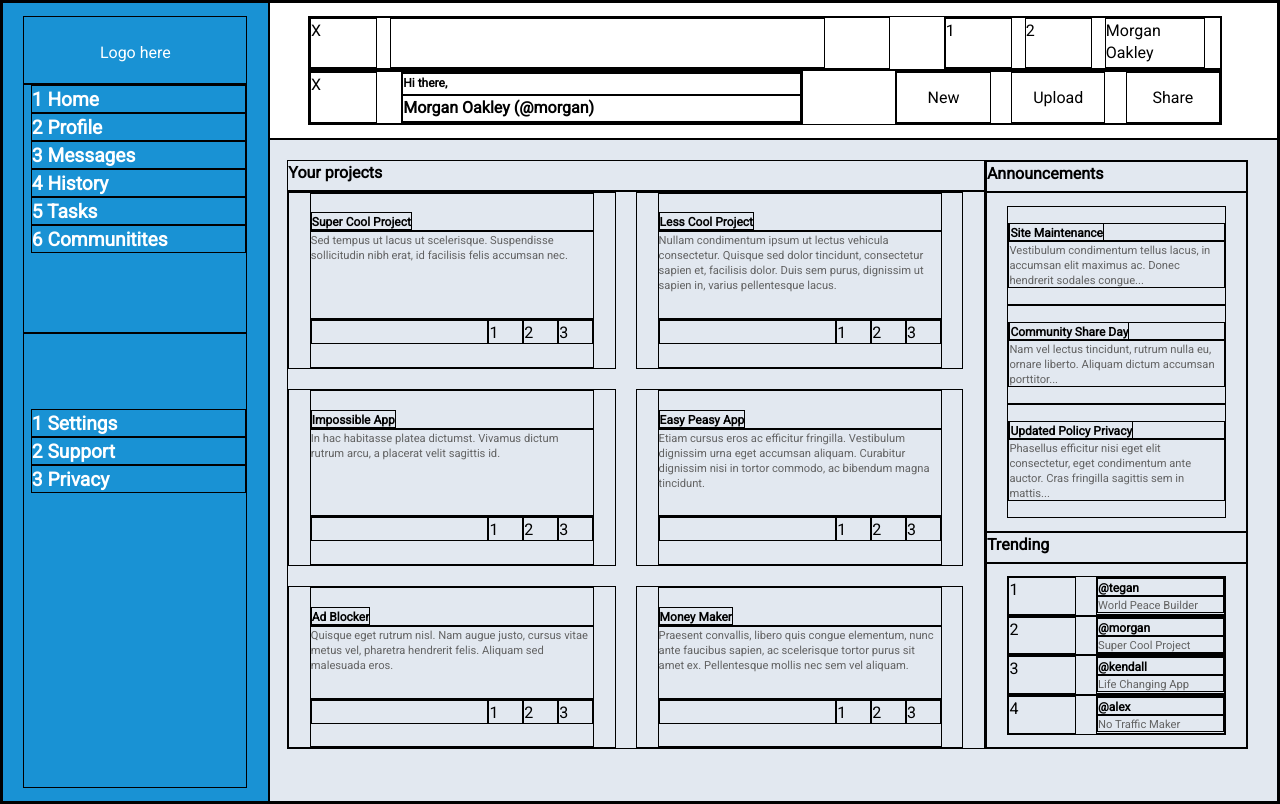
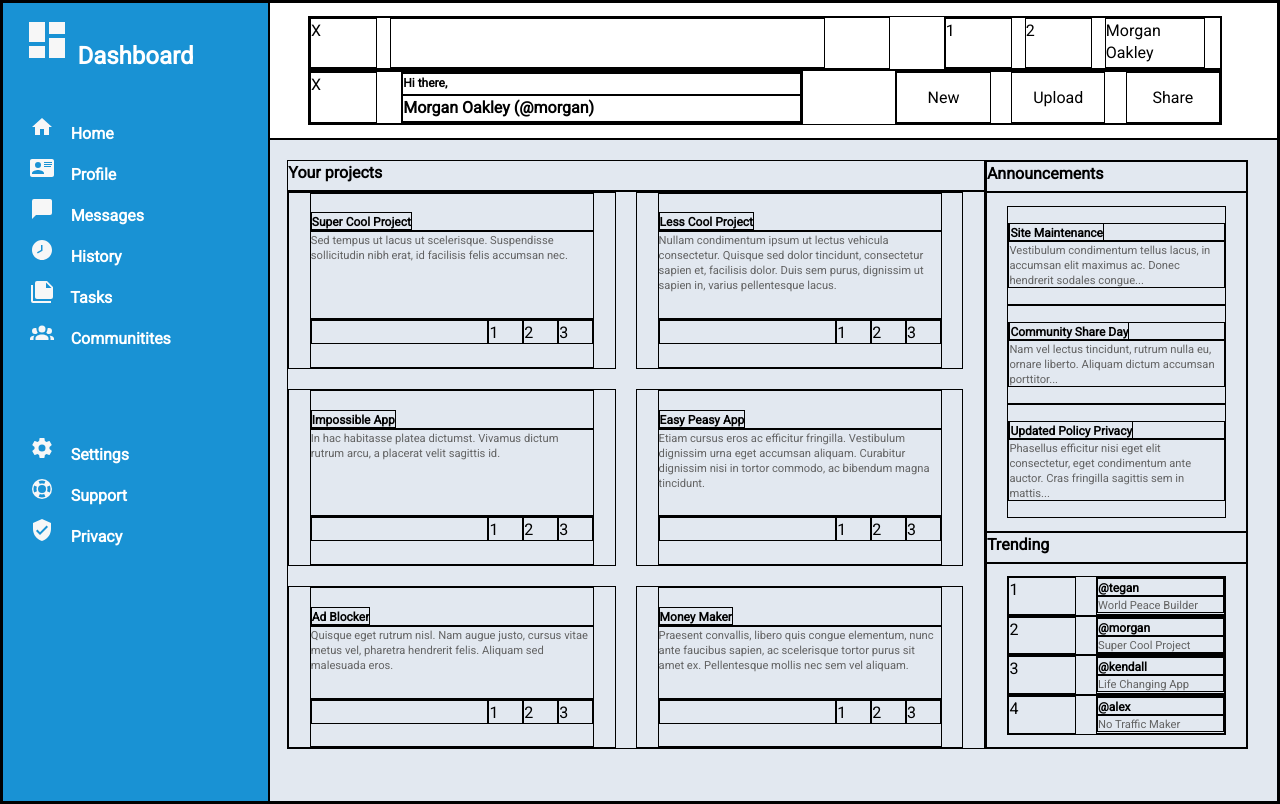
Before and after one commit to TheDS1337/odin-admin-dashboard, a plain HTML site: page index.html in a window 1280 px wide. Drawn offline with Linux system fonts and the light colour scheme; files whose address does not match are found by name.

Commit message:
Add icons on side bar
Icons need to be shifted to the bottom stlighly along the vertical
direction

```diff
--- a/index.html
+++ b/index.html
@@ -42,21 +42,21 @@
     </div>
 
     <div id="sidebar">
-        <div id="logo">Logo here</div>
+        <div id="logo"><span></span> Dashboard</div>
 
         <ul id="menu-1">
-            <li>Home</li>
-            <li>Profile</li>
-            <li>Messages</li>
-            <li>History</li>
-            <li>Tasks</li>
-            <li>Communitites</li>
+            <li><span></span> Home</li>
+            <li><span></span> Profile</li>
+            <li><span></span> Messages</li>
+            <li><span></span> History</li>
+            <li><span></span> Tasks</li>
+            <li><span></span> Communitites</li>
         </ul>
 
         <ul id="menu-2">
-            <li>Settings</li>
-            <li>Support</li>
-            <li>Privacy</li>
+            <li><span></span> Settings</li>
+            <li><span></span> Support</li>
+            <li><span></span> Privacy</li>
         </ul>
     </div>
 
--- a/styles.css
+++ b/styles.css
@@ -101,7 +101,7 @@ body {
 
 #sidebar {
     padding: 1.6vh 1.6vw;
-    color: white;
+    color: #FFFFFF;
     background-color: #1992D4;
     grid-row: 1 / -1;
     display: grid;
@@ -109,62 +109,82 @@ body {
 }
 
 #sidebar ul > li {
+    padding: 0.75vh 0;
     list-style-type: none;
 }
 
+#sidebar span::before {
+    display: inline-block;
+    content: ' ';
+    filter: invert(100%) sepia(0%) saturate(7464%) hue-rotate(185deg) brightness(97%) contrast(100%);
+}
+
 #logo {
-    padding: 3vh;
-    text-align: center;
+    font-size: 1.5rem;
+    font-weight: 700;
+    position: relative;
+}
+
+#logo span::before {
+    background-image: url("images/view-dashboard.svg");
+    width: 6vh;
+    height: 6vh;
 }
 
 #menu-1, #menu-2 {
-    font-size: larger;
-    font-weight: bolder;
+    font-size: 1.0rem;
+    font-weight: 600;
     padding-left: 0.5vw;
 }
 
 #menu-1 {
+    padding-top: 25px;
     padding-bottom: 75px;
 }
 
-#menu-1 li:nth-child(1)::before {
-    content: "1 ";
+#menu-1 span, #menu-2 span {
+    padding-right: 1vw;
 }
 
-#menu-1 li:nth-child(2)::before {
-    content: "2 ";
+#menu-1 span::before, #menu-2 span::before {
+    width: 3vh;
+    height: 3vh;
 }
 
-#menu-1 li:nth-child(3)::before {
-    content: "3 ";
+#menu-1 li:nth-child(1) > span::before {
+    background-image: url("images/home.svg");
 }
 
-#menu-1 li:nth-child(4)::before {
-    content: "4 ";
+#menu-1 li:nth-child(2) > span::before {
+    background-image: url("images/card-account-details.svg");
 }
 
-#menu-1 li:nth-child(5)::before {
-    content: "5 ";
+#menu-1 li:nth-child(3) > span::before {
+    background-image: url("images/message.svg");
 }
 
-#menu-1 li:nth-child(6)::before {
-    content: "6 ";
+#menu-1 li:nth-child(4) > span::before {
+    background-image: url("images/clock-time-eight.svg");
 }
 
-#menu-2 {
-    padding-top: 75px;
+#menu-1 li:nth-child(5) > span::before {
+    background-image: url("images/note-multiple.svg");
 }
 
-#menu-2 li:nth-child(1)::before {
-    content: "1 ";
+#menu-1 li:nth-child(6) > span::before {
+    background-image: url("images/account-group.svg");
 }
 
-#menu-2 li:nth-child(2)::before {
-    content: "2 ";
+#menu-2 li:nth-child(1) > span::before {
+    background-image: url("images/cog.svg");
 }
 
-#menu-2 li:nth-child(3)::before {
-    content: "3 ";
+#menu-2 li:nth-child(2) > span::before {
+    background-image: url("images/lifebuoy.svg");
+}
+
+#menu-2 li:nth-child(3) > span::before {
+    background-image: url("images/shield-check.svg");
 }
 
 #main-content {
@@ -249,6 +269,6 @@ body {
 *   DUMMY, TO BE REMOVED LATER
 */
 
-* {
+*:not(#sidebar *) {
     border: 1px solid black;
 }
```
Also changed, not shown: images/account-group.svg (added), images/bell-ring-outline.svg (added), images/card-account-details.svg (added), images/clock-time-eight.svg (added), images/cog.svg (added), images/eye-plus-outline.svg (added), images/home.svg (added), images/lifebuoy.svg (added), images/magnify.svg (added), images/message.svg (added), images/note-multiple.svg (added), images/shield-check.svg (added), images/source-fork.svg (added), images/star-plus-outline.svg (added), 1 more files.
